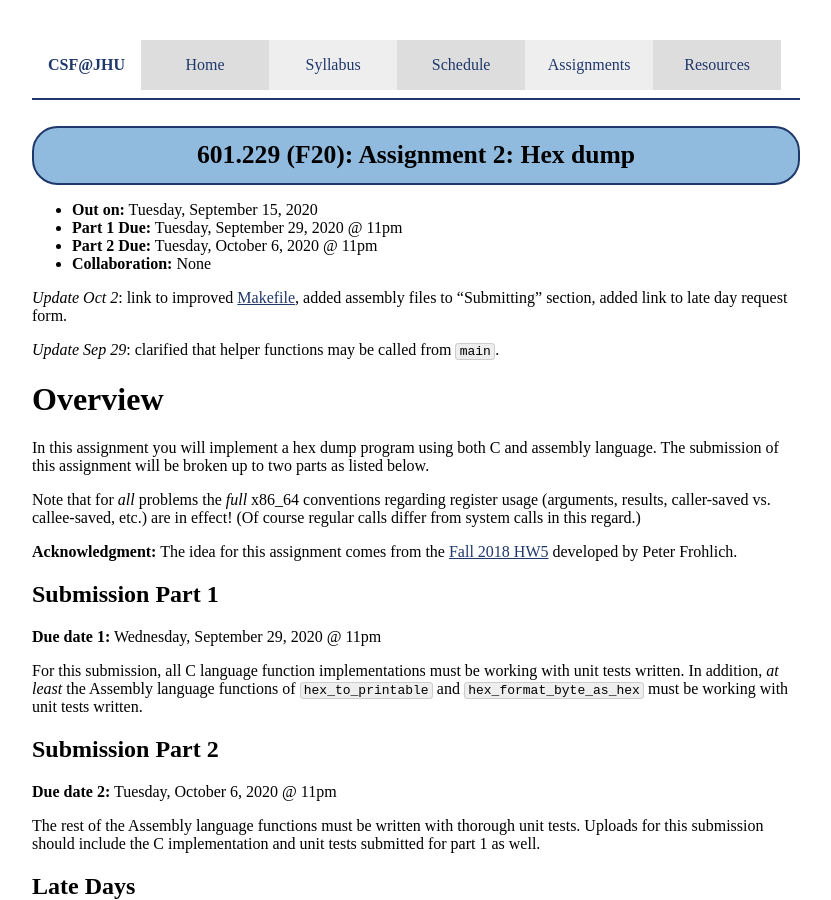
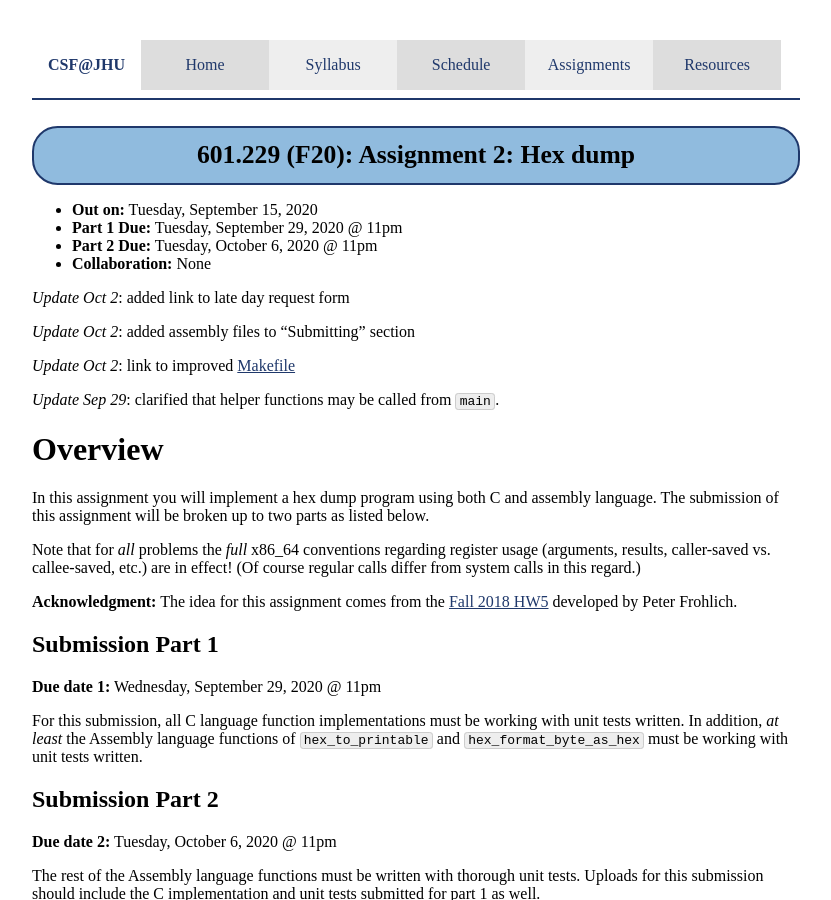
Before and after one commit to jhucsf/fall2020, a Jekyll site: the page built from assign/assign02.md, in a window 1280 px wide and 900 px high. Shown: the whole window, without its empty margins (224-1055 px from the left). Built offline with Jekyll 4.4.1, drawn with Linux system fonts in a browser that asks for light colours.

Commit message:
Revert "combine 10/02/20 updates assign02"
This reverts commit 8bc2c5a5dff7dc7c0ddc580455dd49d49b5b0f5c.

```diff
--- a/assign/assign02.md
+++ b/assign/assign02.md
@@ -8,7 +8,11 @@ title: "Assignment 2: Hex dump"
 * **Part 2 Due:** Tuesday, October 6, 2020 @ 11pm
 * **Collaboration:** None
 
-*Update Oct 2*: link to improved [Makefile](assign02/Makefile), added assembly files to "Submitting" section, added link to late day request form.
+*Update Oct 2*: added link to late day request form
+
+*Update Oct 2*: added assembly files to "Submitting" section
+
+*Update Oct 2*: link to improved [Makefile](assign02/Makefile)
 
 *Update Sep 29*: clarified that helper functions may be called from `main`.
 
```
